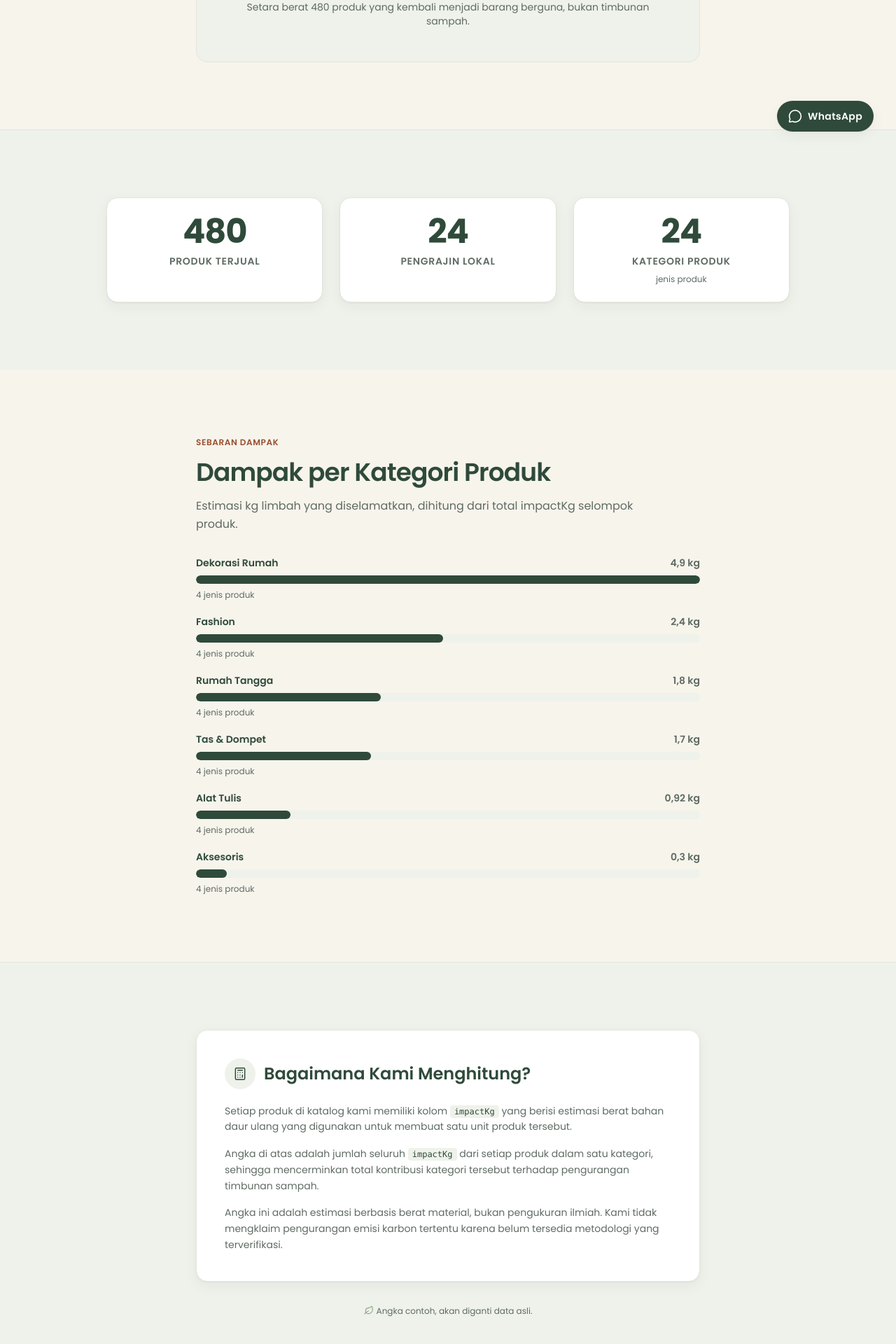
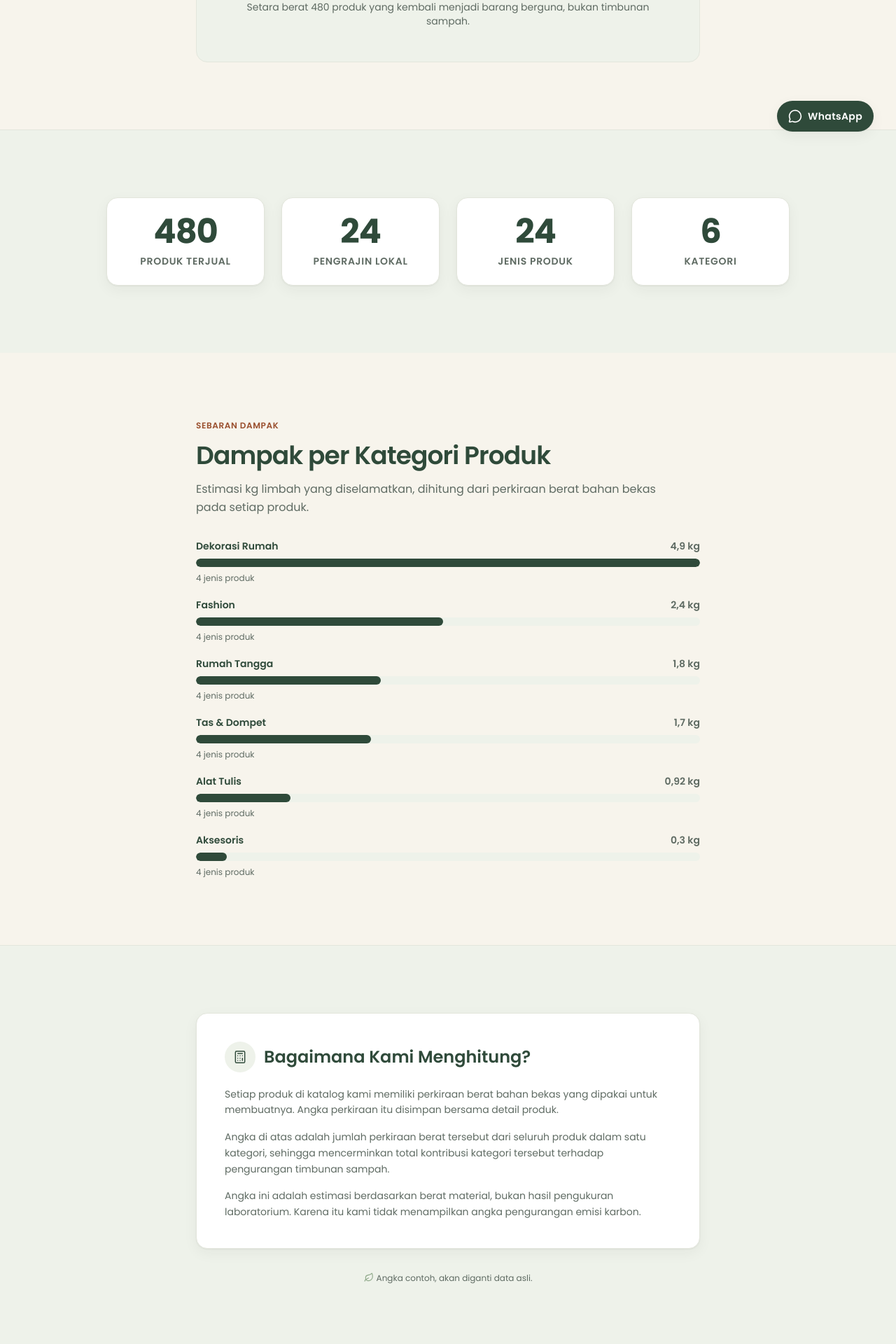
Before and after one commit to Ryoman2004/cyclology, a Next.js app: page /dampak in a window 1280 px wide. Shown: the part 588-2508 px from the top of the page at 70% size. Built offline with nearby package versions, Linux system fonts and the light colour scheme.

Commit message:
R0: patuhi aturan tambahan - tanpa istilah kode di UI, klaim netral, lokasi dari siteConfig, angka dari data

```diff
--- a/src/app/dampak/page.tsx
+++ b/src/app/dampak/page.tsx
@@ -51,7 +51,8 @@ function getCategoryImpact(): CategoryImpact[] {
 const stats = [
   { label: "Produk Terjual", value: impact.productsSold, suffix: "" },
   { label: "Pengrajin Lokal", value: impact.artisans, suffix: "" },
-  { label: "Kategori Produk", value: products.length, suffix: " jenis produk" },
+  { label: "Jenis Produk", value: products.length, suffix: "" },
+  { label: "Kategori", value: categories.length, suffix: "" },
 ];
 
 export default function DampakPage() {
@@ -104,7 +105,7 @@ export default function DampakPage() {
       {/* 3 kartu statistik */}
       <section className="border-t border-line bg-sage-50 py-16 sm:py-24">
         <div className="mx-auto max-w-5xl px-4 sm:px-6">
-          <div className="grid grid-cols-1 gap-6 md:grid-cols-3">
+          <div className="grid grid-cols-2 gap-4 sm:gap-6 lg:grid-cols-4">
             {stats.map(({ label, value, suffix }, index) => (
               <FadeIn key={label} delay={index * 80}>
                 <div className="flex h-full flex-col items-center gap-2 rounded-2xl border border-line bg-white p-6 text-center shadow-soft">
@@ -130,7 +131,7 @@ export default function DampakPage() {
           <SectionHeading
             label="Sebaran Dampak"
             title="Dampak per Kategori Produk"
-            subtitle="Estimasi kg limbah yang diselamatkan, dihitung dari total impactKg selompok produk."
+            subtitle="Estimasi kg limbah yang diselamatkan, dihitung dari perkiraan berat bahan bekas pada setiap produk."
             align="left"
           />
 
@@ -187,24 +188,20 @@ export default function DampakPage() {
               </div>
               <div className="flex flex-col gap-4 text-sm leading-relaxed text-ink-muted">
                 <p>
-                  Setiap produk di katalog kami memiliki kolom{" "}
-                  <code className="rounded bg-sage-50 px-1.5 py-0.5 text-xs text-moss-600">
-                    impactKg
-                  </code>{" "}
-                  yang berisi estimasi berat bahan daur ulang yang digunakan
-                  untuk membuat satu unit produk tersebut.
+                  Setiap produk di katalog kami memiliki perkiraan berat bahan
+                  bekas yang dipakai untuk membuatnya. Angka perkiraan itu
+                  disimpan bersama detail produk.
                 </p>
                 <p>
-                  Angka di atas adalah jumlah seluruh <code className="rounded bg-sage-50 px-1.5 py-0.5 text-xs text-moss-600">impactKg</code>{" "}
-                  dari setiap produk dalam satu kategori, sehingga mencerminkan
-                  total kontribusi kategori tersebut terhadap pengurangan
-                  timbunan sampah.
+                  Angka di atas adalah jumlah perkiraan berat tersebut dari
+                  seluruh produk dalam satu kategori, sehingga mencerminkan total
+                  kontribusi kategori tersebut terhadap pengurangan timbunan
+                  sampah.
                 </p>
                 <p>
-                  Angka ini adalah estimasi berbasis berat material, bukan
-                  pengukuran ilmiah. Kami tidak mengklaim pengurangan emisi
-                  karbon tertentu karena belum tersedia metodologi yang
-                  terverifikasi.
+                  Angka ini adalah estimasi berdasarkan berat material, bukan
+                  hasil pengukuran laboratorium. Karena itu kami tidak
+                  menampilkan angka pengurangan emisi karbon.
                 </p>
               </div>
             </div>
--- a/src/app/produk/[slug]/page.tsx
+++ b/src/app/produk/[slug]/page.tsx
@@ -109,7 +109,7 @@ export default async function ProductDetailPage({
 
   const trustChips = [
     { icon: MessageCircle, label: "Konsultasi desain & jahitan" },
-    { icon: Truck, label: "Pengemasan ramah lingkungan" },
+    { icon: Truck, label: "Siap kirim ke seluruh Indonesia" },
     { icon: PackageCheck, label: "QC kualitas sebelum dikirim" },
   ];
 
--- a/src/app/tentang/page.tsx
+++ b/src/app/tentang/page.tsx
@@ -93,12 +93,12 @@ export default function TentangPage() {
               <p className="max-w-2xl text-base leading-relaxed text-ink-muted sm:text-lg">
                 {siteConfig.name} berkomitmen menyelamatkan material sisa pakai
                 dan mentransformasi limbah tekstil menjadi perlengkapan artisan
-                bernilai tahan lama, sambil memberdayakan jejaring pengrajin
-                perempuan mandiri di Yogyakarta dan sekitarnya.
+                bernilai tahan lama, sambil mendukung pengrajin perempuan
+                mandiri di {siteConfig.location.city} dan sekitarnya.
               </p>
             </div>
 
-            {/* Kartu kecil "Atelier Terverifikasi" */}
+            {/* Kartu kecil "Dikerjakan Tangan" */}
             <div className="flex w-full max-w-sm shrink-0 items-start gap-3 rounded-2xl border border-line bg-white p-5 shadow-soft lg:mt-4">
               <span
                 className="flex h-9 w-9 shrink-0 items-center justify-center rounded-full bg-sage-50 text-moss-600"
@@ -108,11 +108,11 @@ export default function TentangPage() {
               </span>
               <div className="flex flex-col gap-1">
                 <span className="text-xs font-semibold uppercase tracking-wider text-moss-600">
-                  Atelier Terverifikasi
+                  Dikerjakan Tangan
                 </span>
                 <p className="text-sm leading-relaxed text-ink-muted">
-                  Setiap karya ditelusuri riwayat bahannya, diupcycle minim air,
-                  dan dikerjakan secara etis di studio kami.
+                  Setiap karya memakai bahan dari barang bekas dan dikerjakan
+                  bertahap di studio kami.
                 </p>
               </div>
             </div>
@@ -128,7 +128,7 @@ export default function TentangPage() {
               {[
                 { icon: Recycle, label: "Limbah Daur Ulang" },
                 { icon: Users, label: "Pengrajin Lokal" },
-                { icon: Leaf, label: "Kemasan Nol Plastik" },
+                { icon: Leaf, label: "Bahan dari Barang Bekas" },
               ].map(({ icon: Icon, label }) => (
                 <div key={label} className="flex items-center gap-3">
                   <span
@@ -173,7 +173,7 @@ export default function TentangPage() {
                   Perjalanan Mengembalikan Napas Barang Terlupakan
                 </h2>
                 <p className="text-base leading-relaxed text-ink-muted">
-                  {siteConfig.name} lahir di awal tahun 2022 dari kepedulian
+                  {siteConfig.name} lahir dari kepedulian
                   sederhana: melihat gunungan sisa kain garmen industri, selimut
                   terbungkus, serta limbah botol kaca yang menumpuk tanpa
                   kepastian di tempat pembuangan akhir. Padahal, di balik setiap
@@ -181,8 +181,8 @@ export default function TentangPage() {
                   belum tuntas diuji waktu.
                 </p>
                 <p className="text-base leading-relaxed text-ink-muted">
-                  Bersama sekelompok ibu rumah tangga dan pengrajin kriya di
-                  Kasongan dan Sleman, kami mulai mengurai, mencuci dengan sabun
+                  Bersama sekelompok ibu rumah tangga dan pengrajin kriya di{" "}
+                  {siteConfig.location.city}, kami mulai mengurai, mencuci dengan sabun
                   biji lerak alami, dan mendesain ulang sisa-sisa kain tersebut
                   menjadi tas harian tahan lama, pouch serbaguna, dan dekorasi
                   meja yang berkarakter. Kami membuktikan bahwa ekonomi sirkular
@@ -279,9 +279,11 @@ export default function TentangPage() {
                     <span className="text-xs font-semibold uppercase tracking-wider text-terracotta-700">
                       {founder.role}
                     </span>
-                    <p className="text-sm leading-relaxed text-ink-muted">
-                      {founder.bio}
-                    </p>
+                    {founder.bio && (
+                      <p className="text-sm leading-relaxed text-ink-muted">
+                        {founder.bio}
+                      </p>
+                    )}
                   </div>
                 </article>
               </FadeIn>
--- a/src/components/sections/Hero.tsx
+++ b/src/components/sections/Hero.tsx
@@ -2,7 +2,7 @@ import React from "react";
 import { Badge } from "@/components/ui/Badge";
 import { Button } from "@/components/ui/Button";
 import { SafeImage } from "@/components/ui/SafeImage";
-import { Leaf, ShoppingBag, Sparkles, Truck } from "lucide-react";
+import { Leaf, ShoppingBag, Sparkles } from "lucide-react";
 
 export function Hero() {
   return (
@@ -41,8 +41,8 @@ export function Hero() {
                 Pemesanan langsung &amp; ramah via WhatsApp
               </span>
               <span className="inline-flex items-center gap-2">
-                <Truck className="h-4 w-4 text-moss-600" aria-hidden="true" />
-                Pengiriman ramah lingkungan
+                <Leaf className="h-4 w-4 text-moss-600" aria-hidden="true" />
+                Dikurasi dari barang bekas
               </span>
             </div>
           </div>
--- a/src/components/ui/SafeImage.tsx
+++ b/src/components/ui/SafeImage.tsx
@@ -32,7 +32,7 @@ export function SafeImage({
           height: fill ? undefined : height,
         }}
         role="img"
-        aria-label={alt || "Placeholder gambar Cyclology"}
+        aria-label={alt || "Gambar Cyclology"}
       >
         <Leaf className="w-8 h-8 stroke-[1.5] text-sage-500 mb-1" />
         <span className="text-[11px] font-medium text-ink-muted text-center px-2 line-clamp-1">
--- a/src/config/site.ts
+++ b/src/config/site.ts
@@ -23,13 +23,13 @@ export const siteConfig = {
       name: "Syifa Aulia Akfina",
       role: "Co-Founder",
       photo: "/images/brand/founder-syifa.webp",
-      bio: "Kalimat singkat placeholder tentang peran di Cyclology.",
+      bio: "", // diisi pemilik; kosong berarti bio disembunyikan di UI
     },
     {
       name: "Syaza Ghaisani Nadinda",
       role: "Co-Founder",
       photo: "/images/brand/founder-syaza.webp",
-      bio: "Kalimat singkat placeholder tentang peran di Cyclology.",
+      bio: "", // diisi pemilik; kosong berarti bio disembunyikan di UI
     },
   ],
   // Bagian "Bengkel" di Galeri (peta + alamat). SEMUA DUMMY, diganti pemilik nanti.
@@ -39,6 +39,11 @@ export const siteConfig = {
     hours: "Senin - Sabtu, 09.00 - 17.00 WIB", // dummy
     mapEmbedUrl: "https://maps.app.goo.gl/C2JG3fZ35JPS3vXV6", // isi dengan URL embed Google Maps asli
   },
+  // Lokasi kota/provinsi. Semua teks halaman memakai nilai ini (REVISION aturan R0.2).
+  location: {
+    city: "Depok",
+    province: "Jawa Barat",
+  },
 };
 
 export type SiteConfig = typeof siteConfig;
```
